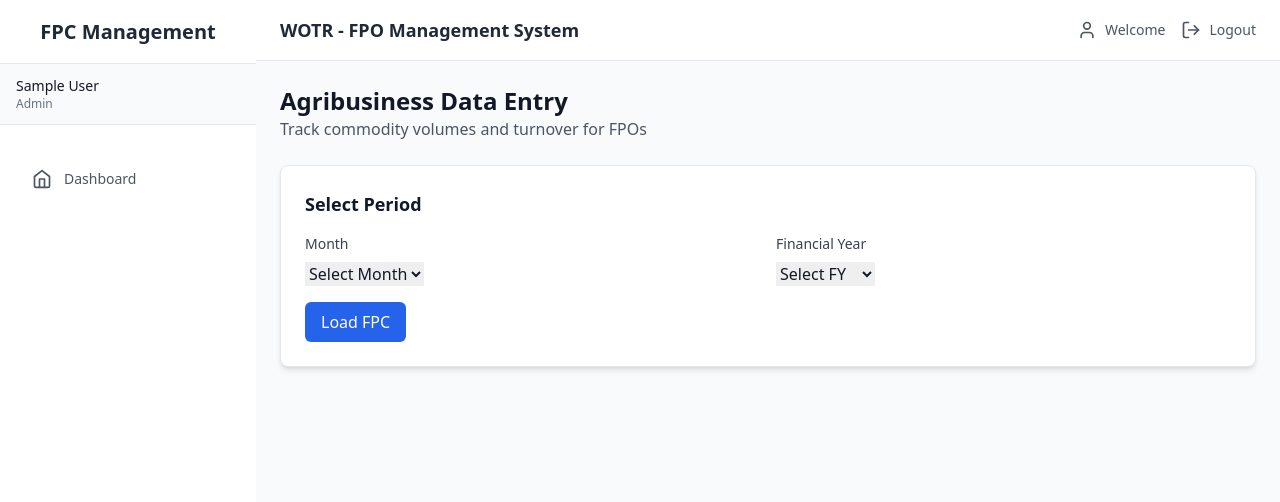
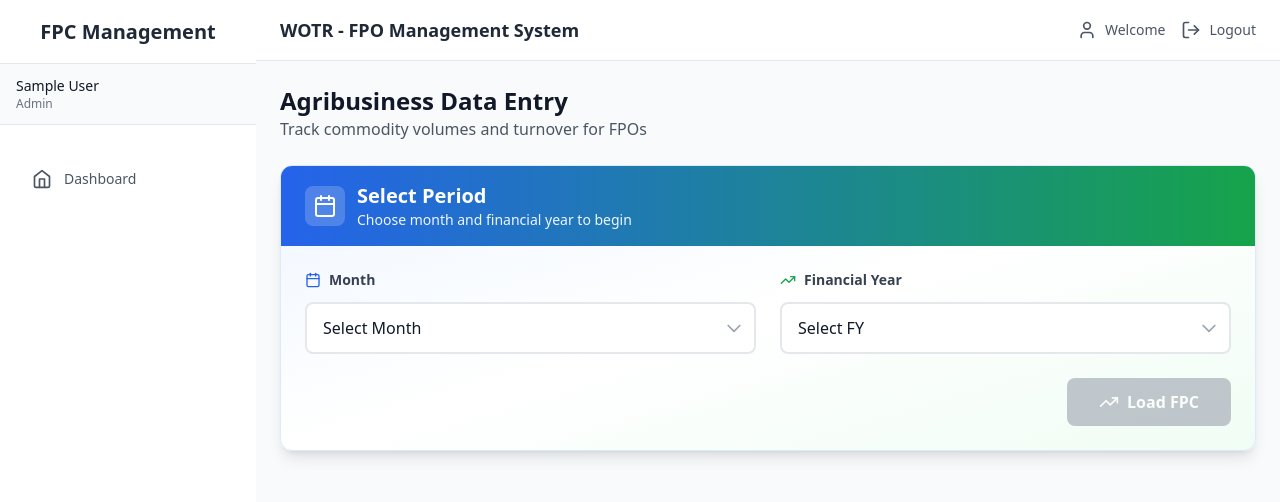
Before and after one commit to sahil-shelke/fpc_frontend_bolt, a React (Vite) app: page /agribusiness in a window 1280 px wide. Shown: the top 502 px of the page. Built offline with nearby package versions, Linux system fonts and the light colour scheme; sample sign-in values are in the browser's storage.

Commit message:
Updated Agribusiness.tsx

```diff
--- a/src/pages/Agribusiness.tsx
+++ b/src/pages/Agribusiness.tsx
@@ -2,7 +2,7 @@ import React, { useState } from 'react';
 import axios from 'axios';
 import { useAuth } from '../contexts/AuthContext';
 import toast from 'react-hot-toast';
-import { Plus, Trash2, Save, X } from 'lucide-react';
+import { Plus, Trash2, Save, X, Calendar, TrendingUp } from 'lucide-react';
 
 interface FPO {
   fpo_id: number;
@@ -160,18 +160,31 @@ const Agribusiness: React.FC = () => {
         </div>
       </div>
 
-      <div className="card p-6">
-        <h2 className="text-lg font-semibold text-gray-900 mb-4">Select Period</h2>
+      <div className="bg-gradient-to-br from-blue-50 via-white to-green-50 rounded-xl shadow-lg border border-blue-100 overflow-hidden">
+        <div className="bg-gradient-to-r from-blue-600 to-green-600 px-6 py-4">
+          <div className="flex items-center space-x-3">
+            <div className="bg-white/20 backdrop-blur-sm p-2 rounded-lg">
+              <Calendar className="w-6 h-6 text-white" />
+            </div>
+            <div>
+              <h2 className="text-xl font-bold text-white">Select Period</h2>
+              <p className="text-blue-50 text-sm">Choose month and financial year to begin</p>
+            </div>
+          </div>
+        </div>
 
-        <div className="grid grid-cols-1 md:grid-cols-2 gap-4 mb-4">
-          <div>
-            <label className="block text-sm font-medium text-gray-700 mb-2">
-              Month
+        <div className="p-6">
+          <div className="grid grid-cols-1 md:grid-cols-2 gap-6 mb-6">
+            <div className="relative">
+              <label className="block text-sm font-semibold text-gray-700 mb-3 flex items-center space-x-2">
+                <Calendar className="w-4 h-4 text-blue-600" />
+                <span>Month</span>
               </label>
+              <div className="relative">
                 <select
                   value={month}
                   onChange={(e) => setMonth(e.target.value)}
-              className="input"
+                  className="w-full px-4 py-3 bg-white border-2 border-gray-200 rounded-lg focus:ring-2 focus:ring-blue-500 focus:border-blue-500 transition-all duration-200 appearance-none cursor-pointer hover:border-blue-300 disabled:bg-gray-100 disabled:cursor-not-allowed disabled:opacity-60"
                   disabled={showModal}
                 >
                   <option value="">Select Month</option>
@@ -179,16 +192,32 @@ const Agribusiness: React.FC = () => {
                     <option key={m} value={m}>{m}</option>
                   ))}
                 </select>
+                <div className="absolute inset-y-0 right-0 flex items-center px-3 pointer-events-none">
+                  <svg className="w-5 h-5 text-gray-400" fill="none" stroke="currentColor" viewBox="0 0 24 24">
+                    <path strokeLinecap="round" strokeLinejoin="round" strokeWidth={2} d="M19 9l-7 7-7-7" />
+                  </svg>
+                </div>
+              </div>
+              {month && (
+                <div className="mt-2 flex items-center space-x-1 text-xs text-green-600">
+                  <svg className="w-4 h-4" fill="currentColor" viewBox="0 0 20 20">
+                    <path fillRule="evenodd" d="M10 18a8 8 0 100-16 8 8 0 000 16zm3.707-9.293a1 1 0 00-1.414-1.414L9 10.586 7.707 9.293a1 1 0 00-1.414 1.414l2 2a1 1 0 001.414 0l4-4z" clipRule="evenodd" />
+                  </svg>
+                  <span className="font-medium">Selected</span>
+                </div>
+              )}
             </div>
 
-          <div>
-            <label className="block text-sm font-medium text-gray-700 mb-2">
-              Financial Year
+            <div className="relative">
+              <label className="block text-sm font-semibold text-gray-700 mb-3 flex items-center space-x-2">
+                <TrendingUp className="w-4 h-4 text-green-600" />
+                <span>Financial Year</span>
               </label>
+              <div className="relative">
                 <select
                   value={fyYear}
                   onChange={(e) => setFyYear(e.target.value)}
-              className="input"
+                  className="w-full px-4 py-3 bg-white border-2 border-gray-200 rounded-lg focus:ring-2 focus:ring-green-500 focus:border-green-500 transition-all duration-200 appearance-none cursor-pointer hover:border-green-300 disabled:bg-gray-100 disabled:cursor-not-allowed disabled:opacity-60"
                   disabled={showModal}
                 >
                   <option value="">Select FY</option>
@@ -196,16 +225,66 @@ const Agribusiness: React.FC = () => {
                     <option key={year} value={year}>{year}</option>
                   ))}
                 </select>
+                <div className="absolute inset-y-0 right-0 flex items-center px-3 pointer-events-none">
+                  <svg className="w-5 h-5 text-gray-400" fill="none" stroke="currentColor" viewBox="0 0 24 24">
+                    <path strokeLinecap="round" strokeLinejoin="round" strokeWidth={2} d="M19 9l-7 7-7-7" />
+                  </svg>
+                </div>
+              </div>
+              {fyYear && (
+                <div className="mt-2 flex items-center space-x-1 text-xs text-green-600">
+                  <svg className="w-4 h-4" fill="currentColor" viewBox="0 0 20 20">
+                    <path fillRule="evenodd" d="M10 18a8 8 0 100-16 8 8 0 000 16zm3.707-9.293a1 1 0 00-1.414-1.414L9 10.586 7.707 9.293a1 1 0 00-1.414 1.414l2 2a1 1 0 001.414 0l4-4z" clipRule="evenodd" />
+                  </svg>
+                  <span className="font-medium">Selected</span>
+                </div>
+              )}
             </div>
           </div>
 
+          {month && fyYear && (
+            <div className="mb-6 p-4 bg-blue-50 border-l-4 border-blue-600 rounded-r-lg">
+              <div className="flex items-start space-x-3">
+                <div className="flex-shrink-0">
+                  <svg className="w-5 h-5 text-blue-600 mt-0.5" fill="currentColor" viewBox="0 0 20 20">
+                    <path fillRule="evenodd" d="M18 10a8 8 0 11-16 0 8 8 0 0116 0zm-7-4a1 1 0 11-2 0 1 1 0 012 0zM9 9a1 1 0 000 2v3a1 1 0 001 1h1a1 1 0 100-2v-3a1 1 0 00-1-1H9z" clipRule="evenodd" />
+                  </svg>
+                </div>
+                <div>
+                  <h4 className="text-sm font-semibold text-blue-900">Period Selected</h4>
+                  <p className="text-sm text-blue-700 mt-1">
+                    You've selected <span className="font-bold">{month} {fyYear}</span>. Click the button below to load FPC data.
+                  </p>
+                </div>
+              </div>
+            </div>
+          )}
+
+          <div className="flex justify-end">
             <button
               onClick={handleSubmitPeriod}
-          disabled={loading || showModal}
-          className="btn-primary w-full md:w-auto"
+              disabled={loading || showModal || !month || !fyYear}
+              className="group relative px-8 py-3 bg-gradient-to-r from-blue-600 to-green-600 text-white font-semibold rounded-lg shadow-lg hover:shadow-xl hover:from-blue-700 hover:to-green-700 disabled:from-gray-400 disabled:to-gray-400 disabled:cursor-not-allowed disabled:shadow-none transition-all duration-200 transform hover:scale-105 disabled:transform-none disabled:opacity-60"
             >
-          {loading ? 'Loading...' : 'Load FPC'}
+              <span className="flex items-center space-x-2">
+                {loading ? (
+                  <>
+                    <svg className="animate-spin h-5 w-5 text-white" xmlns="http://www.w3.org/2000/svg" fill="none" viewBox="0 0 24 24">
+                      <circle className="opacity-25" cx="12" cy="12" r="10" stroke="currentColor" strokeWidth="4"></circle>
+                      <path className="opacity-75" fill="currentColor" d="M4 12a8 8 0 018-8V0C5.373 0 0 5.373 0 12h4zm2 5.291A7.962 7.962 0 014 12H0c0 3.042 1.135 5.824 3 7.938l3-2.647z"></path>
+                    </svg>
+                    <span>Loading...</span>
+                  </>
+                ) : (
+                  <>
+                    <TrendingUp className="w-5 h-5" />
+                    <span>Load FPC</span>
+                  </>
+                )}
+              </span>
             </button>
+          </div>
+        </div>
       </div>
 
       {showModal && (
```
Lines whose indentation alone changed are shown as unchanged.
